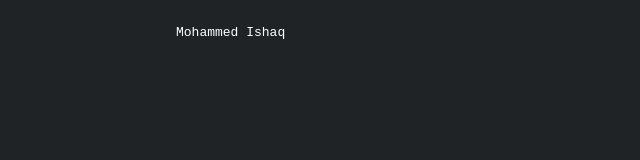
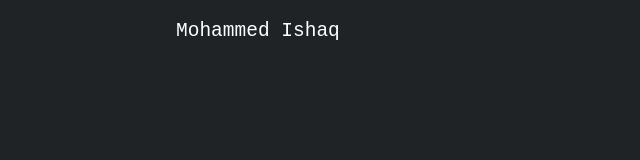
Before and after one commit to Arish-Shah/portfolio, a React (Create React App) app: page / in a window 1280 px wide. Shown: the top 160 px of the page, without its empty margins (0-640 px from the left). Built offline with nearby package versions, Linux system fonts and the light colour scheme.

Commit message:
checking navbar anim

```diff
--- a/src/App.jsx
+++ b/src/App.jsx
@@ -1,5 +1,5 @@
 import React, { useEffect, useState } from 'react';
-import Navbar from './components/Navbar';
+import Navbar from './components/Navbar/Navbar';
 
 const App = () => {
 	const [up, setUp] = useState(false);
--- /dev/null
+++ b/src/components/Navbar/Logo.jsx
@@ -0,0 +1,32 @@
+import React from 'react';
+import styled from 'styled-components';
+
+const StyledLogo = styled.div`
+	overflow: hidden;
+	width: 11em;
+	height: 2em;
+
+	.top {
+		font-size: 1.5em;
+		font-family: monospace;
+		margin-left: ${({ goingUp }) => (goingUp ? '-8em' : '0em')};
+		transition: margin 250ms linear;
+	}
+
+	.not-top {
+		font-family: monospace;
+		font-size: 1.5em;
+		margin-left: ${({ goingUp }) => (goingUp ? '0' : '0em')};
+	}
+`;
+
+const Logo = ({ goingUp }) => {
+	return (
+		<StyledLogo goingUp={goingUp}>
+			<span className="top">Mohammed Ishaq</span>{' '}
+			<span className="not-top">&lt;Ishaq /&gt;</span>
+		</StyledLogo>
+	);
+};
+
+export default Logo;
--- a/src/components/Navbar.jsx
+++ b/src/components/Navbar/Navbar.jsx
@@ -1,21 +1,18 @@
 import React from 'react';
 import styled from 'styled-components';
+import Logo from './Logo';
 
 const StyledNavbar = styled.div`
 	padding: 1rem 0;
 	width: 100%;
 	position: fixed;
-
-	.brand::before {
-		content: "${props => (props.goingUp ? '<Ishaq />' : 'Mohammed Ishaq')}";
-		font-family: monospace;
-	}
+	display: flex;
 `;
 
 const Navbar = ({ goingUp }) => {
 	return (
-		<StyledNavbar goingUp={goingUp}>
-			<div className="brand"></div>
+		<StyledNavbar>
+			<Logo goingUp={goingUp} />
 		</StyledNavbar>
 	);
 };
```
